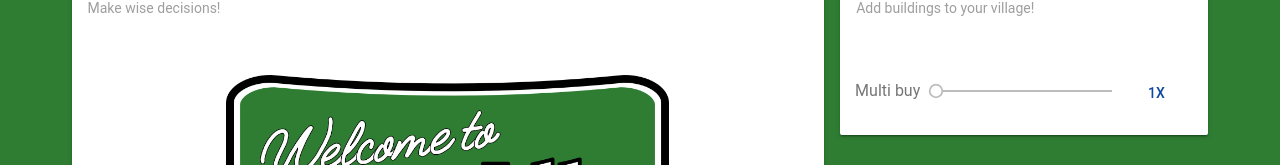
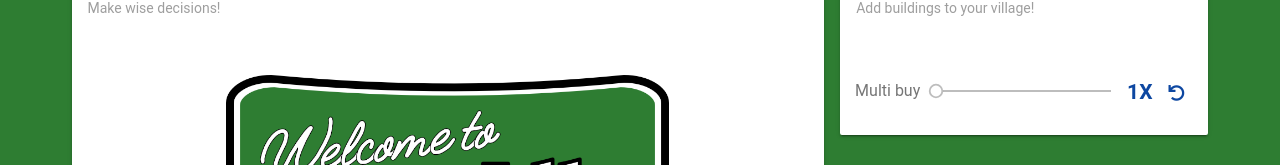
Before and after one commit to ketzu/shittyidle, a Vue app: page / in a window 1280 px wide. Shown: the part 146-311 px from the top of the page. Built offline with nearby package versions, Linux system fonts and the light colour scheme; a small style sheet from the web is missing.

Commit message:
bugfix upgrade view

```diff
--- a/src/components/BuildMenu.vue
+++ b/src/components/BuildMenu.vue
@@ -25,7 +25,10 @@
       ></v-slider>
       <v-spacer></v-spacer>
       <!--<v-btn flat color="purple" @click="$store.commit('settownspecs',{title:'Mayor', towntype: 'Village'})">FixMe</v-btn>-->
-      <v-btn flat color="blue darken-4" @click="cycleCount()">{{buycount}}x</v-btn>
+      <v-btn flat color="blue darken-4" @click="cycleCount()">
+        <h2>{{buycount}}x</h2>
+        <v-icon small right>fas fa-undo</v-icon>
+      </v-btn>
     </v-card-actions>
   </v-card>
 </template>
--- a/src/components/Building.vue
+++ b/src/components/Building.vue
@@ -71,7 +71,7 @@
                         </v-list-tile-content>
 
                         <v-list-tile-action>
-                          <v-icon large color="green darken-3" v-if="level>index">fas fa-check</v-icon>
+                          <v-icon large color="green darken-3" v-if="level>=index">fas fa-check</v-icon>
                           <v-icon large color="grey darken-2" v-else>fas fa-slash</v-icon>
                         </v-list-tile-action>
                       </v-list-tile>
```
